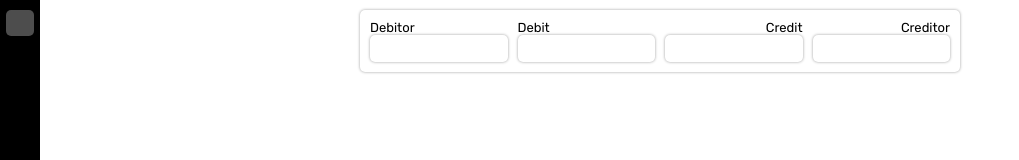
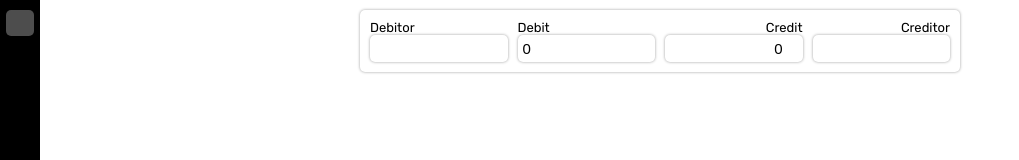
Before and after one commit to Bogghi/aurelio, a Vue app: page / in a window 1280 px wide. Shown: the top 160 px of the page, without its empty margins (0-1019 px from the left). Built offline with nearby package versions, Linux system fonts and the light colour scheme; some icons are missing.

Commit message:
added reactivity for the variable

```diff
--- a/src/views/AppHome.vue
+++ b/src/views/AppHome.vue
@@ -1,4 +1,10 @@
 <script setup>
+import { ref } from 'vue';
+
+let debitor = ref('');
+let debit = ref(0);
+let credit = ref(0);
+let creditor = ref('');
 </script>
 
 <template>
@@ -9,19 +15,19 @@
         <div class="row">
           <div class="form-col">
             <label for="debitor">Debitor</label>
-            <input type="text" id="debitor">
+            <input type="text" id="debitor" :value="debitor" @keyup="val => console.log(debitor)">
           </div>
           <div class="form-col">
             <label for="debit">Debit</label>
-            <input type="number" id="debit">
+            <input type="number" id="debit" :value="debit">
           </div>
           <div class="form-col right">
             <label for="credit">Credit</label>
-            <input type="number" id="credit">
+            <input type="number" id="credit" :value="credit">
           </div>
           <div class="form-col right">
             <label for="creditor">Creditor</label>
-            <input type="text" id="creditor">
+            <input type="text" id="creditor" :value="creditor">
           </div>
         </div>
       </div>
```
